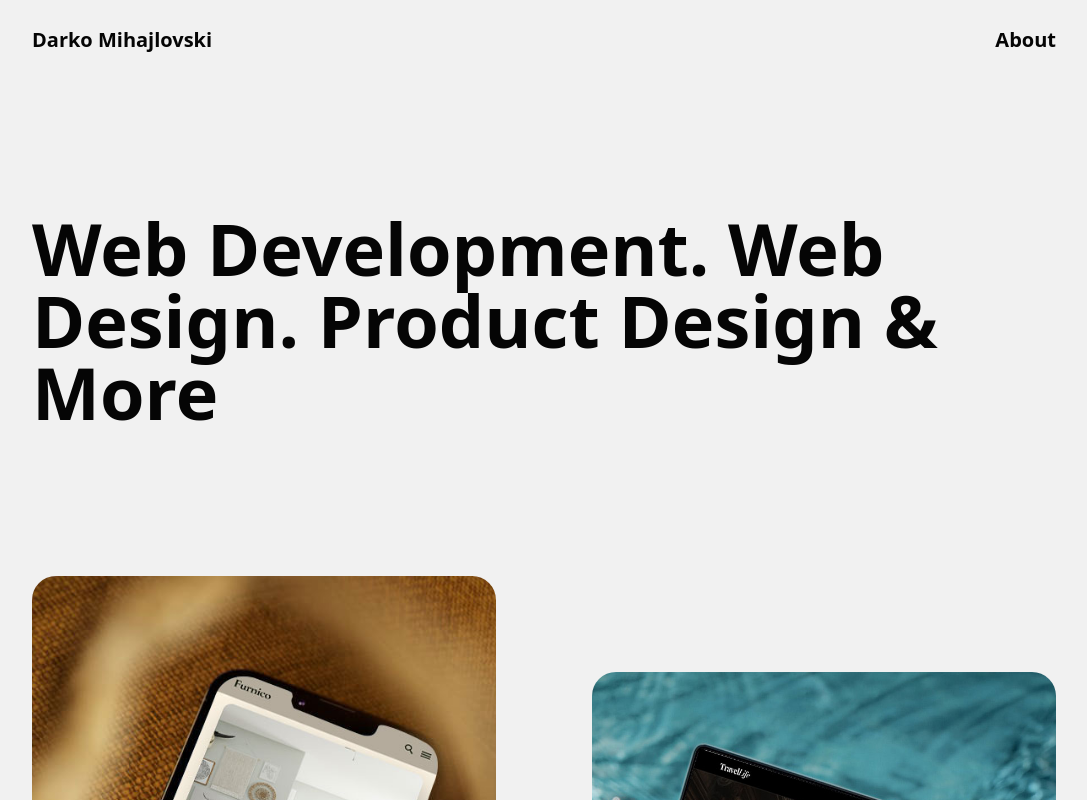
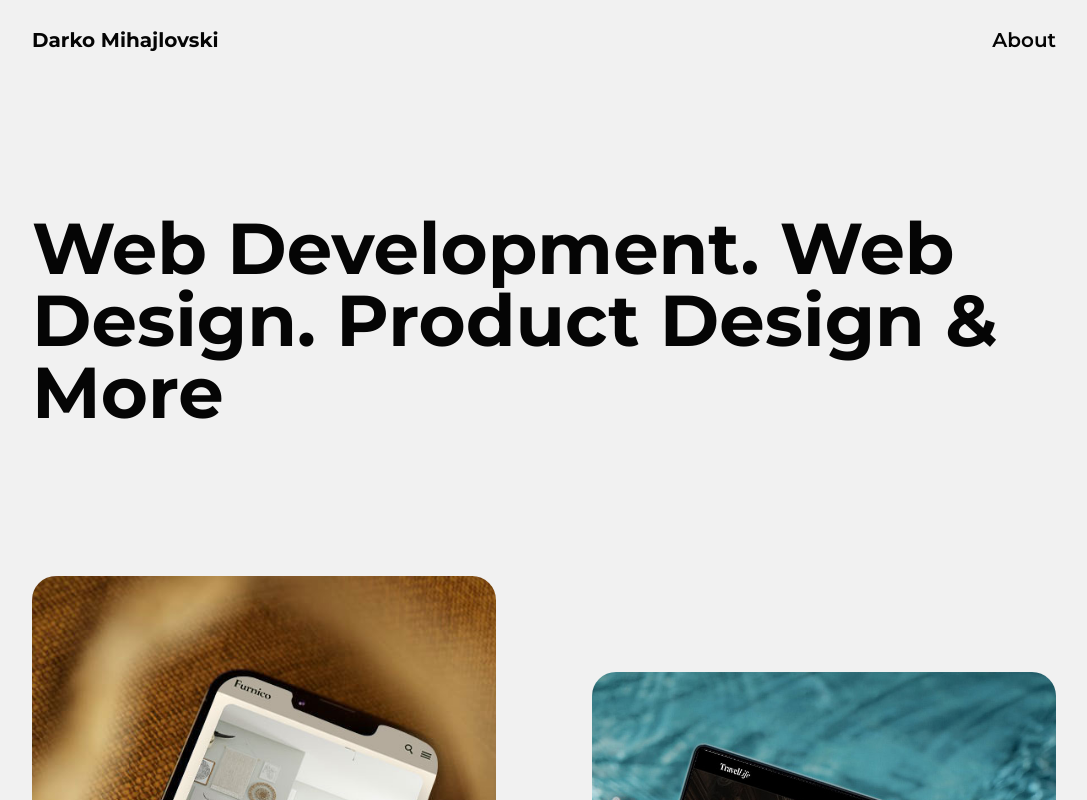
Before and after one commit to DarkoM996/nextjs-pagerouter-portfolio, a Next.js app: page / in a window 1280 px wide. Shown: the top 800 px of the page, without its empty margins (96-1183 px from the left). Built offline with nearby package versions, Linux system fonts and the light colour scheme.

Commit message:
applying a font in page router the right way

```diff
--- a/pages/_app.js
+++ b/pages/_app.js
@@ -1,5 +1,17 @@
 import "@/styles/globals.css";
+import { Montserrat } from "next/font/google";
+
+const montserrat = Montserrat({
+  subsets: ["latin"],
+  display: "swap",
+  variable: "--font--bodoni--moda",
+  weight: ["100", "200", "300", "400", "500", "600", "700", "800", "900"],
+});
 
 export default function App({ Component, pageProps }) {
-  return <Component {...pageProps} />;
+  return (
+    <main className={montserrat.className}>
+      <Component {...pageProps} />
+    </main>
+  );
 }
--- a/pages/index.js
+++ b/pages/index.js
@@ -1,12 +1,10 @@
-import { Montserrat } from "next/font/google";
+import { Poppins } from "next/font/google";
 import Head from "next/head";
 import AboutSection from "./components/AboutSection";
 import Footer from "./components/Footer";
 import Hero from "./components/Hero";
 import Navbar from "./components/Navbar";
 import ProjectSection from "./components/ProjectSection";
-
-const monstserrat = Montserrat({ subsets: ["latin"] });
 
 export default function Home() {
   return (
```
